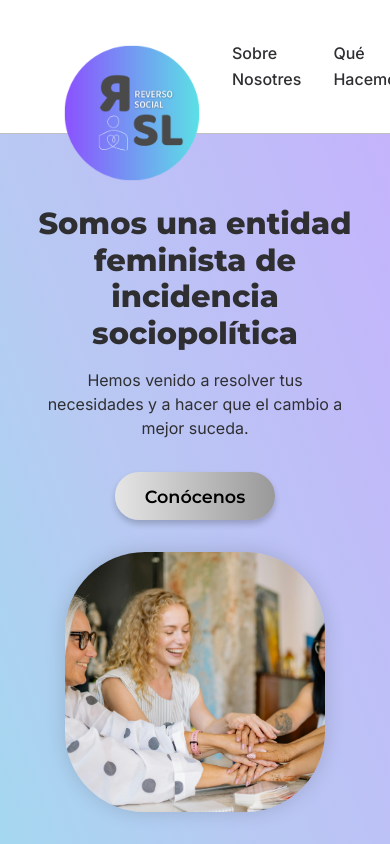
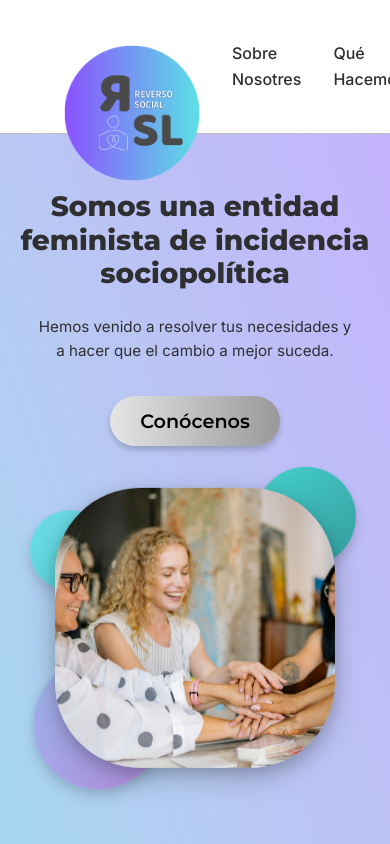
Before and after one commit to Reverso-Social/reverso-social-fe, a React (Vite) app: page / in a window 390 px wide. Shown: the top 844 px of the page. Built offline with nearby package versions, Linux system fonts and the light colour scheme.

Commit message:
style:circles and animation added to photo on hero

```diff
--- a/src/components/Hero/Hero.jsx
+++ b/src/components/Hero/Hero.jsx
@@ -18,11 +18,17 @@ const Hero = () => {
       </div>
 
       <div className="hero-image-wrapper">
-        <img
-          src={heroImage}
-          alt="Equipo Reverso Social"
-          className="hero-image"
-        />
+        <div className="circle circle--1"></div>
+        <div className="circle circle--2"></div>
+        <div className="circle circle--3"></div>
+
+        <div className="hero-image-container">
+          <img
+            src={heroImage}
+            alt="Equipo Reverso Social trabajando en consultoría de igualdad"
+            className="hero-image"
+          />
+        </div>
       </div>
     </section>
   );
--- a/src/components/Hero/Hero.scss
+++ b/src/components/Hero/Hero.scss
@@ -6,21 +6,26 @@
   align-items: center;
   justify-content: space-between;
 
-  padding: 4rem 2rem;
+
+  padding: 3rem 2rem 2rem;
   max-width: 1200px;
   margin: 0 auto;
-  gap: 2rem;
+  gap: 3rem;
+
+
+  min-height: calc(100vh - 80px);
 }
 
 .hero-text {
-  max-width: 520px;
+  flex: 1;
+  max-width: 550px;
   display: flex;
   flex-direction: column;
-  gap: 1rem;
+  gap: 1.5rem;
 
   h1 {
     font-family: vars.$font-heading;
-    font-size: 3.2rem;
+    font-size: clamp(2rem, 5vw, 3.5rem);
     font-weight: 700;
     line-height: 1.1;
     margin: 0;
@@ -29,14 +34,13 @@
 
   p {
     font-family: vars.$font-body;
-    font-size: 1.2rem;
-    line-height: 1.5;
+    font-size: clamp(1rem, 2vw, 1.25rem);
+    line-height: 1.6;
     margin: 0;
-    max-width: 420px;
+    max-width: 450px;
     color: vars.$color-dark;
   }
 }
-
 
 .hero-button {
   width: 200px;
@@ -45,7 +49,7 @@
   display: flex;
   align-items: center;
   justify-content: center;
-  margin-top: 1rem;
+  margin-top: 0.5rem;
 
   font-family: vars.$font-heading;
   font-size: 1.4rem;
@@ -57,14 +61,75 @@
   border: none;
 
   box-shadow: 0 4px 6px rgba(0, 0, 0, 0.2);
+  cursor: pointer;
+
+  transition: transform 0.3s ease, box-shadow 0.3s ease;
+
+  &:hover {
+    transform: translateY(-2px);
+    box-shadow: 0 6px 12px rgba(0, 0, 0, 0.25);
   }
 
+  &:active {
+    transform: translateY(0);
+  }
+}
+
+
 .hero-image-wrapper {
-  width: 420px;
-  height: 420px;
-  border-radius: 120px;
+  flex: 1;
+  position: relative;
+  display: flex;
+  align-items: center;
+  justify-content: center;
+
+  min-width: 500px;
+  min-height: 500px;
+}
+
+@keyframes float {
+  0%, 100% {
+    transform: translateY(0px);
+  }
+  50% {
+    transform: translateY(-20px);
+  }
+}
+
+@keyframes floatSlow {
+  0%, 100% {
+    transform: translate(0, 0);
+  }
+  50% {
+    transform: translate(-10px, -15px);
+  }
+}
+
+@keyframes floatMedium {
+  0%, 100% {
+    transform: translate(0, 0);
+  }
+  50% {
+    transform: translate(15px, -10px);
+  }
+}
+
+.hero-image-container {
+  position: relative;
+  z-index: 2;
+
+
+  width: 480px;
+  height: 480px;
+  border-radius: 140px;
   overflow: hidden;
-  box-shadow: 0 0 20px rgba(0, 0, 0, 0.15);
+
+  box-shadow:
+    0 10px 30px rgba(0, 0, 0, 0.2),
+    0 5px 15px rgba(0, 0, 0, 0.15);
+
+
+  animation: float 6s ease-in-out infinite;
 
   .hero-image {
     width: 100%;
@@ -72,59 +137,192 @@
     object-fit: cover;
   }
 }
+.circle {
+  position: absolute;
+  border-radius: 50%;
+  z-index: 1;
 
+
+  box-shadow:
+    0 8px 16px rgba(0, 0, 0, 0.15),
+    0 4px 8px rgba(0, 0, 0, 0.1);
+
+  &--1 {
+    width: 180px;
+    height: 180px;
+    top: -20px;
+    right: -30px;
+
+    background: linear-gradient(
+      135deg,
+      vars.$color-primary 0%,
+      darken(vars.$color-primary, 15%) 100%
+    );
+
+    opacity: 0.85;
+    animation: floatSlow 8s ease-in-out infinite;
+  }
+
+  &--2 {
+    width: 220px;
+    height: 220px;
+    bottom: -40px;
+    left: -50px;
+
+    background: linear-gradient(
+      135deg,
+      vars.$color-lila-medium 0%,
+      vars.$color-secondary 100%
+    );
+
+    opacity: 0.8;
+    animation: floatMedium 10s ease-in-out infinite;
+  }
+
+  &--3 {
+    width: 140px;
+    height: 140px;
+    top: 60px;
+    left: -20px;
+
+    background: linear-gradient(
+      135deg,
+      vars.$color-turquesa-soft 0%,
+      vars.$color-primary 100%
+    );
+
+    opacity: 0.75;
+    animation: floatSlow 7s ease-in-out infinite 1s;
+  }
+}
 
 @media (max-width: 992px) {
   .hero-container {
     flex-direction: column;
     text-align: center;
-    padding: 3rem 1.5rem;
+    padding: 2.5rem 1.5rem 1.5rem;
+    min-height: auto;
+    gap: 2.5rem;
   }
 
-  .hero-text h1 {
-    font-size: 2.5rem;
+  .hero-text {
+    max-width: 100%;
+
+    h1 {
+      font-size: clamp(1.8rem, 5vw, 2.8rem);
     }
 
-  .hero-text p {
-    font-size: 1.1rem;
+    p {
+      font-size: clamp(0.95rem, 2vw, 1.15rem);
       margin-left: auto;
       margin-right: auto;
+      max-width: 500px;
     }
-
-  .hero-image-wrapper {
-    width: 350px;
-    height: 350px;
-    border-radius: 100px;
   }
 
   .hero-button {
     margin-left: auto;
     margin-right: auto;
   }
+
+  .hero-image-wrapper {
+    min-width: 400px;
+    min-height: 400px;
   }
 
+  .hero-image-container {
+    width: 380px;
+    height: 380px;
+    border-radius: 110px;
+  }
+
+  .circle {
+    &--1 {
+      width: 140px;
+      height: 140px;
+      top: -10px;
+      right: -20px;
+    }
+
+    &--2 {
+      width: 180px;
+      height: 180px;
+      bottom: -30px;
+      left: -40px;
+    }
+
+    &--3 {
+      width: 110px;
+      height: 110px;
+      top: 50px;
+      left: -15px;
+    }
+  }
+}
 
 @media (max-width: 600px) {
-  .hero-text h1 {
-    font-size: 1.9rem;
+  .hero-container {
+    padding: 2rem 1rem 1rem;
+    gap: 2rem;
+  }
+
+  .hero-text {
+    h1 {
+      font-size: 1.75rem;
       line-height: 1.2;
     }
 
-  .hero-text p {
-    font-size: 1rem;
+    p {
+      font-size: 0.95rem;
       max-width: 90%;
+    }
+  }
+
+  .hero-button {
+    width: 170px;
+    height: 50px;
+    font-size: 1.2rem;
+    margin-top: 0.5rem;
   }
 
   .hero-image-wrapper {
-    width: 260px;
-    height: 260px;
-    border-radius: 80px;
+    min-width: 300px;
+    min-height: 300px;
   }
 
-  .hero-button {
-    width: 160px;
-    height: 48px;
-    font-size: 1.1rem;
-    margin: 1rem auto 0 auto;
+  .hero-image-container {
+    width: 280px;
+    height: 280px;
+    border-radius: 85px;
+  }
+
+  .circle {
+    &--1 {
+      width: 100px;
+      height: 100px;
+      top: -5px;
+      right: -15px;
+    }
+
+    &--2 {
+      width: 130px;
+      height: 130px;
+      bottom: -20px;
+      left: -25px;
+    }
+
+    &--3 {
+      width: 80px;
+      height: 80px;
+      top: 40px;
+      left: -10px;
     }
   }
+}
+
+@media (prefers-reduced-motion: reduce) {
+  .hero-image-container,
+  .circle {
+    animation: none !important;
+  }
+}
```
Lines whose indentation alone changed are shown as unchanged.
